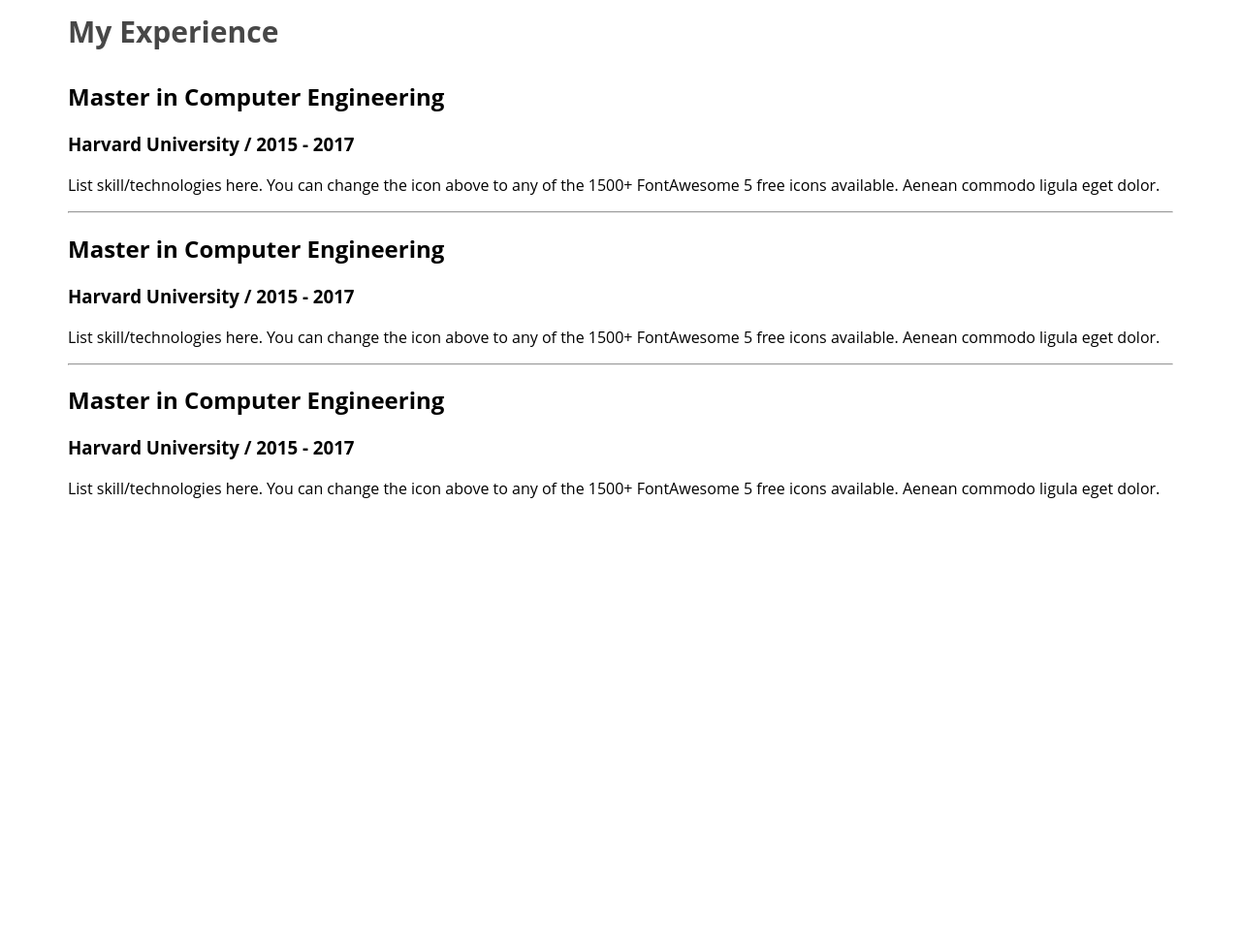
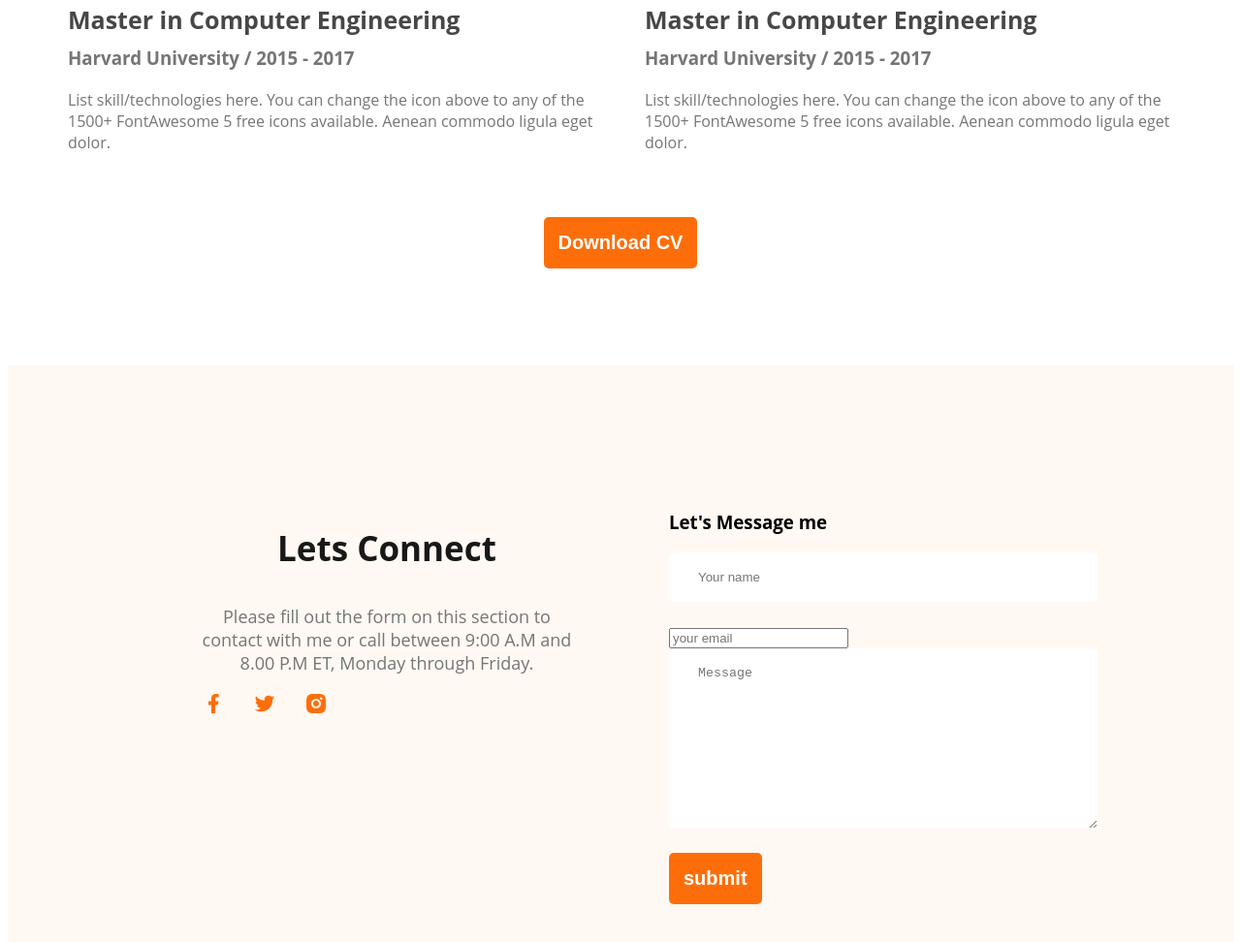
Before and after one commit to SazalRoy1/webdevebloper-portfolio-2024, a plain HTML site: page index.html in a window 1280 px wide. Shown: the part 2878-3850 px from the top of the page at 97% size. Before the commit the page ends 3409 px from the top, so only its background shows below. Drawn offline with Linux system fonts and the light colour scheme.

Commit message:
footer finsihed

```diff
--- a/index.html
+++ b/index.html
@@ -153,12 +153,34 @@
                         to any of the 1500+ FontAwesome 5 free icons available. Aenean commodo ligula eget dolor.</p>
                  </div>
             </div>
-            <div class="resume-column"></div>
-        </div>
      </section>
+     <div class="download-cv">
+        <button class="btn-primary">Download CV</button>
+       </div>
     </main>
     <footer>
+        <div class="footer-column">
+            <h3 class="section-title">Lets Connect</h3>
+            <p class="section-description">
+                Please fill out the form on this section to contact with me or call
+                between 9:00 A.M and 8.00 P.M ET, Monday through Friday.
+            </p>
+            <div class="social-links">
+                <a href=""><img src="./image/icons/facebook.png" alt=""></a>
+                <a href=""><img src="./image/icons/twitter.png" alt=""></a>
+                <a href=""><img src="./image/icons/insta.png" alt=""></a>
+            </div>
+        </div>
+        <div class="footer-column">
+            <h3 class="section-tile">Let's Message me</h3>
+            <form class="contact" action="">
+                <input type="text" placeholder="Your name">
+                <input type="email" name ="" placeholder="your email" id="">
+                <textarea name="" placeholder="Message" id="" cols="30" rows="10"></textarea>
+                <input class="btn-primary" type="submit" value="submit">
+            </form>
 
+        </div>
     </footer>
 </body>
 </html>
--- a/style/portfolio.css
+++ b/style/portfolio.css
@@ -150,3 +150,54 @@ main{
      font-weight: 700;
 
 }
+.resume-container{
+    display: flex;
+    gap: 50px;
+}
+.resume-item-title{
+    color: #474747;
+    font-size:25px ;
+    font-weight: 700;
+    margin-bottom: 10px;
+}
+.resume-item-description , .resume-item-insititue{
+    color:#757575 ;
+}
+.resume-container hr{
+    margin: 30px;
+}
+.resume-item-insititue{
+    margin-bottom: 20px;
+    margin-top: 0px;
+}
+
+.download-cv{
+    text-align: center;
+    margin-top: 50px;
+}
+
+footer{
+    display: flex;
+    gap: 100px;
+    margin-top: 100px;
+    background: #FFF8F3;
+    padding: 130px 200px;
+}
+.footer-column{
+
+    width: 50%;
+
+}
+.social-links a{
+    margin-right:25px ;
+}
+.contact input[type="text"], .contact input [type="email"], textarea{
+   display: block;
+   margin-bottom: 25px;
+   padding: 18px 30px;
+   color: #474747;
+   border-radius: 5px;
+   background-color: #FFF;
+   border:0 ;
+   width: 100%;
+}
```
